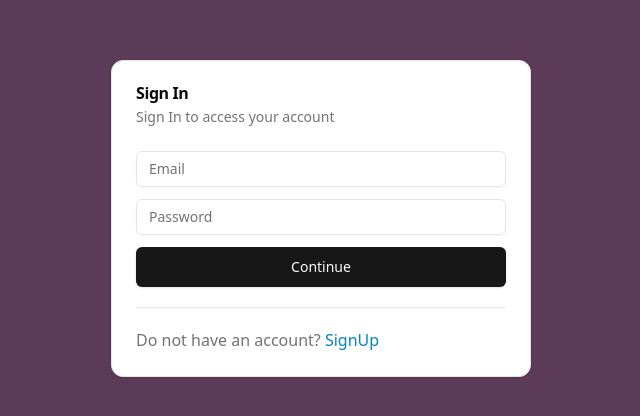
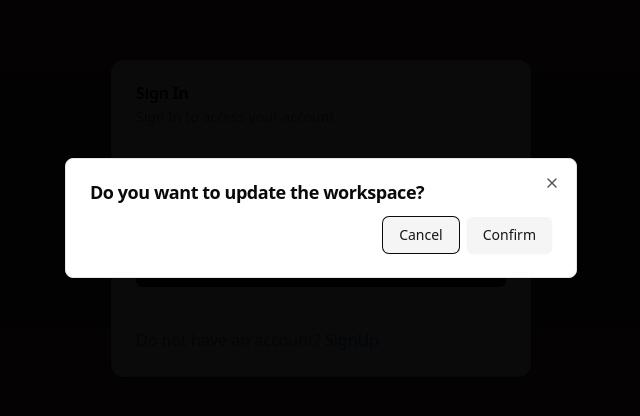
Before and after one commit to KamandlaSaiKiran/Message-Slack-Frontend, a React (Vite) app: page /auth/signin in a window 1280 px wide. Shown: the part 182-598 px from the top of the page, without its empty margins (319-959 px from the left). Built offline with nearby package versions, Linux system fonts and the light colour scheme.

Commit message:
Added useConfirm hook

```diff
--- a/src/components/molecules/Workspace/WorkspacePreferencesModal.jsx
+++ b/src/components/molecules/Workspace/WorkspacePreferencesModal.jsx
@@ -5,6 +5,7 @@ import { useDeleteWorkspace } from "@/hooks/apis/workspaces/useDeleteWorkspace";
 import { useUpdateWorkspace } from "@/hooks/apis/workspaces/useUpdateWorkspace";
 import { useWorkspacePreferencesModal } from "@/hooks/context/useWorkspacePreferencesModal"
 import { useToast } from "@/hooks/use-toast";
+import { useConfirm } from "@/hooks/useConfirm";
 import { useQueryClient } from "@tanstack/react-query";
 import { TrashIcon } from "lucide-react";
 import { useEffect, useState } from "react";
@@ -18,6 +19,14 @@ export const WorkspacePreferencesModal = ()=>{
     const [editOpen,setEditOpen]= useState(false);
     const {isPending,updateWorkspaceMutation}=useUpdateWorkspace(workspaceId);
     const [renameValue,setRenameValue]=useState(workspace?.name);
+    const {confirmation,ConfirmDialog}=useConfirm({
+        title:'Do you want to delete the workspace?',
+        message:'This action cannot be undone'
+    })
+     const {confirmation:updateConfirmation,ConfirmDialog:UpdateDialog}=useConfirm({
+        title:'Do you want to update the workspace?',
+        message:'This action cannot be undone'
+    })
 
     const {deleteWorkspaceMutation} = useDeleteWorkspace(workspaceId);
     const {toast} = useToast();
@@ -32,6 +41,11 @@ export const WorkspacePreferencesModal = ()=>{
 
     async function handleDelete() {
         try{
+            const ok = await confirmation();
+            console.log('Confirmation received');
+            if(!ok){
+                return;
+            }
             await deleteWorkspaceMutation();
             navigate('/home');
             queryClient.invalidateQueries('fetchWorkspaces');
@@ -55,6 +69,10 @@ export const WorkspacePreferencesModal = ()=>{
     async function handleFormSubmit(e){
         e.preventDefault();
         try{
+            const ok = await updateConfirmation();
+            if(!ok){
+                return;
+            }
             await updateWorkspaceMutation(renameValue);
             queryClient.invalidateQueries(`fetchWorkspaceById-${workspace?._id}`);
             setOpenPreferences(false);
@@ -71,6 +89,10 @@ export const WorkspacePreferencesModal = ()=>{
         }
     }
     return(
+        <>
+        <ConfirmDialog/>
+        <UpdateDialog/>
+
         <Dialog open={openPreferences} onOpenChange={handleClose}>
                    <DialogContent>
                         <DialogHeader>
@@ -168,5 +190,6 @@ export const WorkspacePreferencesModal = ()=>{
                  </div>
                    </DialogContent>
         </Dialog>
+    </>
     )
 }
--- /dev/null
+++ b/src/hooks/useConfirm.jsx
@@ -0,0 +1,54 @@
+import { Button } from "@/components/ui/button";
+import { Dialog, DialogContent, DialogFooter, DialogHeader, DialogTitle } from "@/components/ui/dialog";
+import { useState } from "react";
+export const useConfirm = ({
+    title,
+    message
+})=>{
+    const [promise,setPromise] = useState();
+    async function confirmation(){
+            console.log('Confirmation triggered');
+            return new Promise((resolve)=>{
+                setPromise({resolve});
+            })
+    }
+
+    const handleConfirm=()=>{
+        promise?.resolve(true);
+        handleClose();
+    }
+
+    const handleClose=()=>{
+        setPromise(null);
+    }
+
+    const ConfirmDialog = ()=>{
+        return(
+            <Dialog open={promise !== null} onOpenChange={{handleClose}}>
+            <DialogContent>
+                <DialogHeader>
+                        <DialogTitle>
+                            {title}
+                        </DialogTitle>
+                </DialogHeader>
+
+                <DialogFooter>
+                    <Button
+                    onClick={handleClose}
+                    variant="secondary">
+                        Cancel
+                    </Button>
+                    <Button
+                    onClick={handleConfirm}
+                    variant="secondary">
+                        Confirm
+                    </Button>
+                </DialogFooter>
+            </DialogContent>
+
+            </Dialog>
+        )
+    }
+
+    return {ConfirmDialog,confirmation}
+}
```
